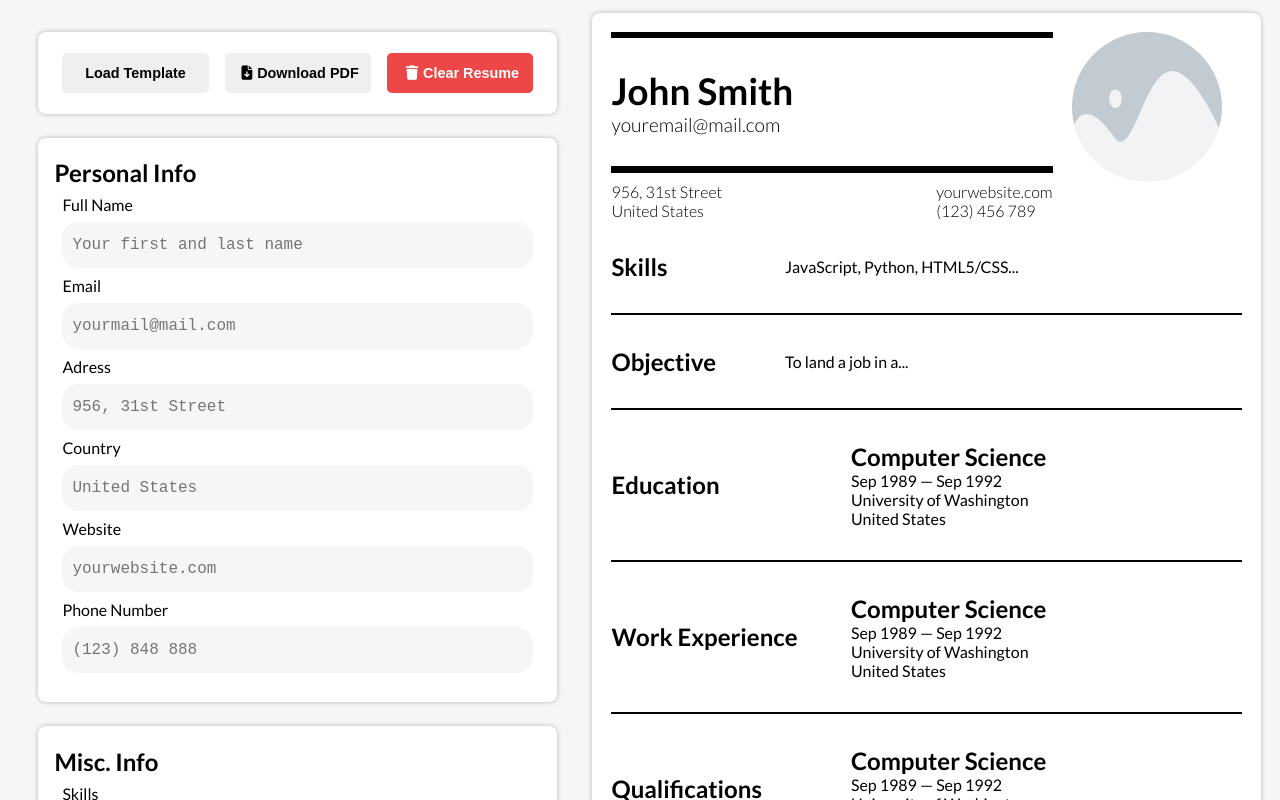
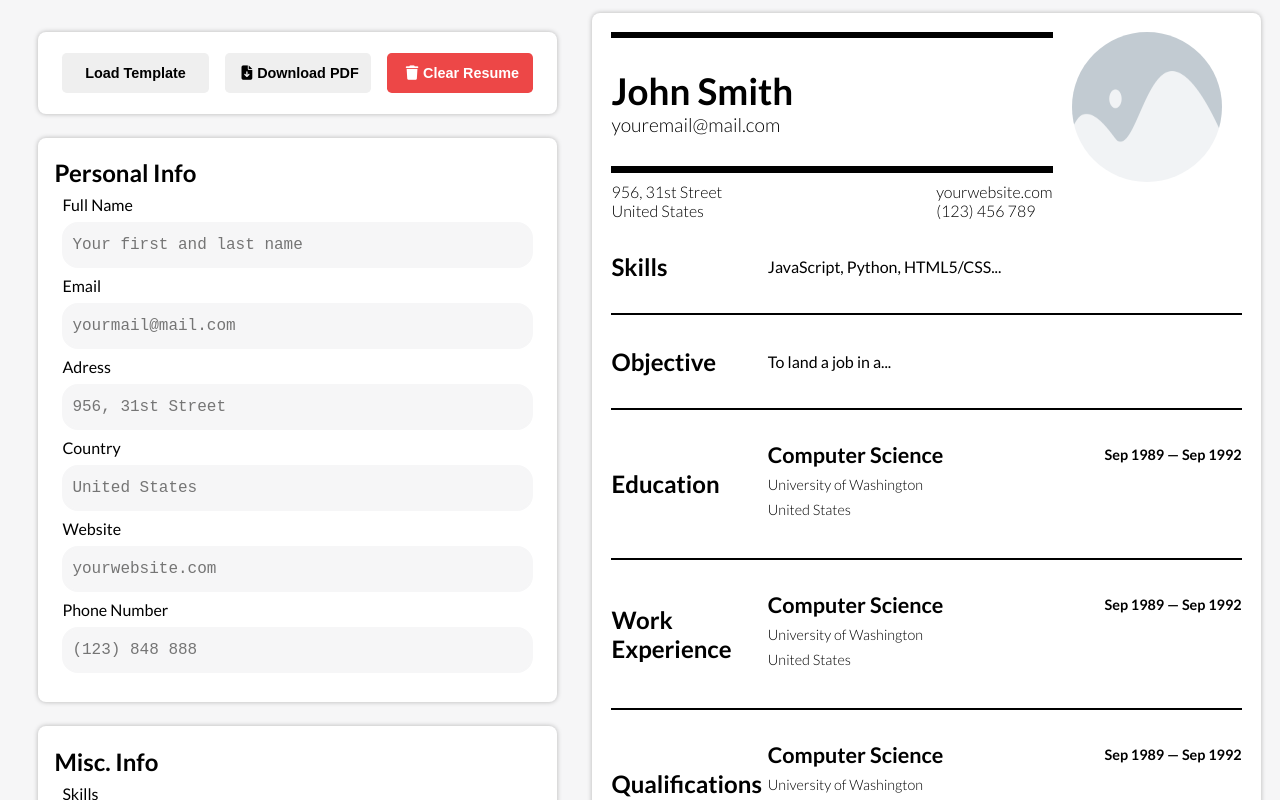
Before and after one commit to Quazf1x/CV-ApplicationV2, a React (Vite) app: page / in a window 1280 px wide. Shown: the top 800 px of the page. Built offline with nearby package versions, Linux system fonts and the light colour scheme.

Commit message:
Ver 0.2.14

```diff
--- a/src/assets/components/previewComponents/attributes.jsx
+++ b/src/assets/components/previewComponents/attributes.jsx
@@ -8,10 +8,10 @@ function Attribute({isOutlined = false, name, dataKey, infoState, type = 'text'}
     </div>
     :
     <div>
-      <div>
+      <div className="attribute-headline-row">
         <h2>Computer Science</h2>
         <p>
-          <span>Sep 1989</span> — <span>Sep 1992</span>
+          <span>Sep 1989 — Sep 1992</span>
         </p>
       </div>
       <p>
--- a/src/assets/styles/index.css
+++ b/src/assets/styles/index.css
@@ -141,6 +141,7 @@ section {
   font-size: 1rem;
   padding: .75rem .5rem;
   transition: all .25s;
+  width: 100%;
 }
 
 .input-container > input:focus, .input-container > textarea:focus {
@@ -216,18 +217,28 @@ section {
   word-break: break-word;
 }
 
+.attribute-list > div {
+  width: 100%;
+}
+
 .attribute-name {
-  width: 38%;
+  width: 33%;
 }
 
 .text-area-div {
   width: 100%;
 }
 
-.attribute-ul-list {
-  width: 100%;
-  margin-left: 5rem;
-  list-style: square;
+.attribute-headline-row {
+  align-items: center;
+  display: flex;
+  justify-content: space-between;
+  font-size: .9rem;
+  font-weight: 700;
+}
+
+.attribute-headline-row ~ p {
+  font-size: .9rem;
   font-weight: 300;
-  font-size: .9rem;
+  margin: .5rem 0;
 }
```
